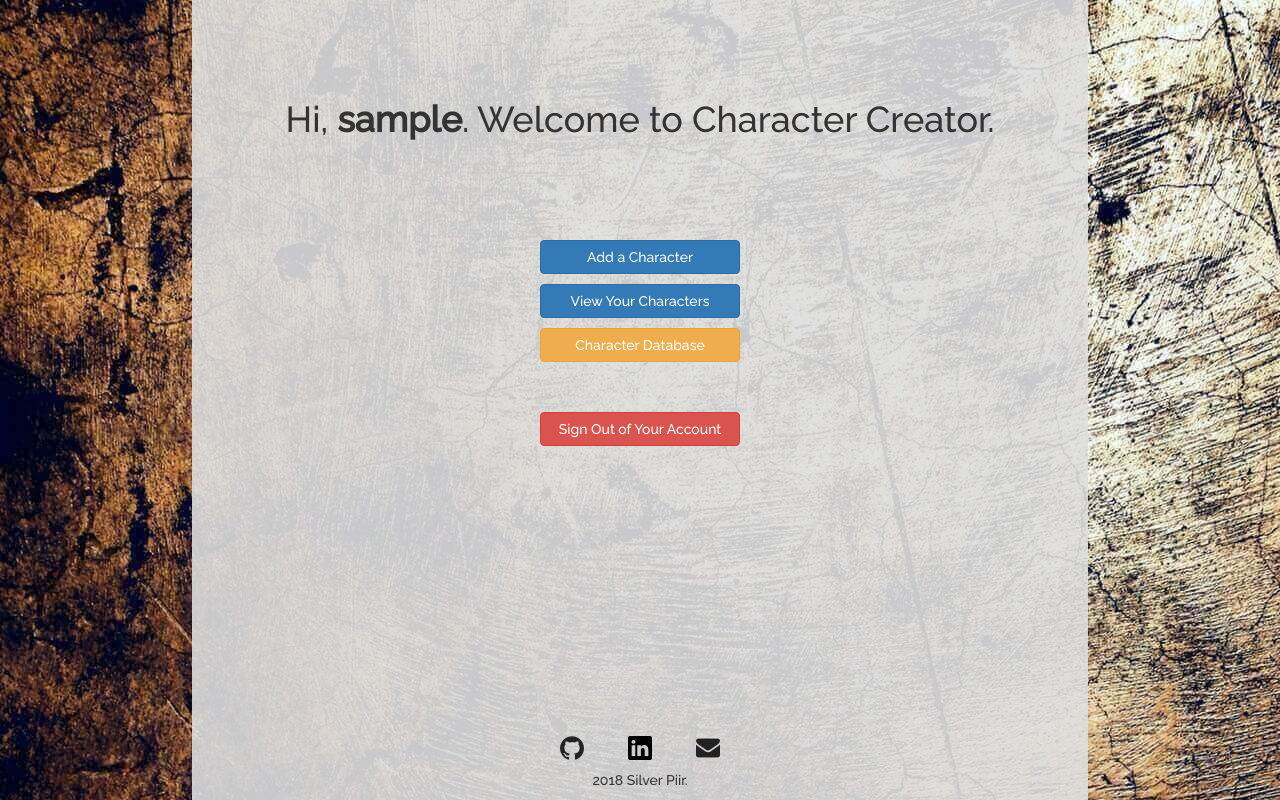
After one commit to silverpiir/Character-Creator, a PHP site: page / in a window 1280 px wide. The commit adds this page. Run offline with PHP 8.4, Linux system fonts and the light colour scheme; the visitor is signed in with stand-in values (Sample User, id 1).

Commit message:
change page titles, rename welcome.php to index.php

```diff
--- a/include/addcharacter.php
+++ b/include/addcharacter.php
@@ -24,7 +24,7 @@
             exit();
         }else{
             die('Oops. Something went wrong.'. mysqli_error($mysqli));
-            header('../welcome.php');
+            header('../index.php');
         }
     }
 
--- a/include/modify_landing.php
+++ b/include/modify_landing.php
@@ -17,7 +17,7 @@
 <html>
     <head>
         <meta charset="UTF-8">
-        <title>Welcome</title>
+        <title>Modify</title>
         <link rel="stylesheet" href="https://maxcdn.bootstrapcdn.com/bootstrap/3.3.7/css/bootstrap.css">
         <link rel="stylesheet" href="../css/custom.css" type="text/css">
         <link href="https://fonts.googleapis.com/css?family=Raleway:500" rel="stylesheet">
--- a/include/viewtest.php
+++ b/include/viewtest.php
@@ -2,7 +2,7 @@
 <html>
     <head>
         <meta charset="UTF-8">
-        <title>Welcome</title>
+        <title>Database</title>
         <link rel="stylesheet" href="https://maxcdn.bootstrapcdn.com/bootstrap/3.3.7/css/bootstrap.css">
         <link rel="stylesheet" href="../css/custom.css" type="text/css">
         <link href="https://fonts.googleapis.com/css?family=Raleway:500" rel="stylesheet">
@@ -131,7 +131,7 @@
 
     mysqli_free_result($result);
 ?>
-                <div class="centering"><a class="buttons buttons-bottom btn btn-primary" href="../welcome.php">Return</a></div>
+                <div class="centering"><a class="buttons buttons-bottom btn btn-primary" href="../index.php">Return</a></div>
             </div>
             <div class="footer centering">
             <p>
--- /dev/null
+++ b/index.php
@@ -0,0 +1,43 @@
+<?php
+    session_start();
+
+    if(!isset($_SESSION['username']) || empty($_SESSION['username'])){
+      header("location: login.php");
+      exit;
+    }
+?>
+
+<!DOCTYPE html>
+<html>
+<head>
+    <meta charset="UTF-8">
+    <title>Welcome</title>
+    <link rel="stylesheet" href="https://maxcdn.bootstrapcdn.com/bootstrap/3.3.7/css/bootstrap.css">
+    <link rel="stylesheet" href="css/custom.css" type="text/css">
+    <link href="https://fonts.googleapis.com/css?family=Raleway:500" rel="stylesheet">
+</head>
+<body>
+    <div class="container flex-container centering">
+        <div class="section-content">
+            <div>
+                <p><h1 class="heading">Hi, <b><?php echo $_SESSION['username'];?></b>. Welcome to Character Creator.</h1></p>
+            </div>
+            <div class="welcome-options">
+                <p><a href="insert.php" class="buttons btn btn-primary">Add a Character</a></p>
+                <p><a href="include/viewtest.php" class="buttons btn btn-primary">View Your Characters</a></p>
+                <p><a href="include/viewcharacters.php" class="buttons btn btn-warning">Character Database</a></p>
+                <br><br>
+                <p><a href="logout.php" class="buttons btn btn-danger">Sign Out of Your Account</a></p>
+            </div>
+        </div>
+        <div class="footer">
+            <p>
+                <a href="https://github.com/silverpiir" target="_blank"><img src="img/github.png" /></a>
+                <a href="https://www.linkedin.com/in/silver-piir-b1a149146/" target="_blank"><img src="img/linkedin-logo.png" /></a>
+                <a href="mailto:silverpiir@gmail.com"><img src="img/mail.png" /></a>
+            </p>
+            <p>2018 Silver Piir.</p>
+        </div>
+    </div>
+</body>
+</html>
--- a/insert.php
+++ b/insert.php
@@ -127,7 +127,7 @@
                 </div>
                 <div class="centering">
                     <br><input class="buttons btn btn-primary" type="submit" value="Submit"/>
-                    <br><a class="buttons buttons-top btn btn-primary" href="welcome.php">Return</a>
+                    <br><a class="buttons buttons-top btn btn-primary" href="index.php">Return</a>
                 </div>
                 </form>
             </div>
--- a/login.php
+++ b/login.php
@@ -40,7 +40,7 @@
                                 session_start();
                                 $_SESSION['username'] = $username;
                                 $_SESSION['id'] = $id;
-                                header("location: welcome.php");
+                                header("location: index.php");
                             }else{
                                 $password_err = 'The password you entered was not valid.';
                             }
--- a/success.php
+++ b/success.php
@@ -2,7 +2,7 @@
 <html>
     <head>
         <meta charset="UTF-8">
-        <title>Welcome</title>
+        <title>Success</title>
         <link rel="stylesheet" href="https://maxcdn.bootstrapcdn.com/bootstrap/3.3.7/css/bootstrap.css">
         <link rel="stylesheet" href="css/custom.css" type="text/css">
         <link href="https://fonts.googleapis.com/css?family=Raleway:500" rel="stylesheet">
@@ -11,7 +11,7 @@
         <div class="container container-relative flex-container centering">
             <div class="section-content">
                 <p><h1 class="h1margin">Success!</h1>
-                <a class="buttons buttons-top btn btn-primary" href="welcome.php">Return</a></p>
+                <a class="buttons buttons-top btn btn-primary" href="index.php">Return</a></p>
             </div>
             <div class="footer">
             <p>
--- a/success2.php
+++ b/success2.php
@@ -2,7 +2,7 @@
 <html>
     <head>
         <meta charset="UTF-8">
-        <title>Welcome</title>
+        <title>Success</title>
         <link rel="stylesheet" href="https://maxcdn.bootstrapcdn.com/bootstrap/3.3.7/css/bootstrap.css">
         <link rel="stylesheet" href="css/custom.css" type="text/css">
         <link href="https://fonts.googleapis.com/css?family=Raleway:500" rel="stylesheet">
```
Also changed, not shown: include/update.php (+0 -14 lines).
